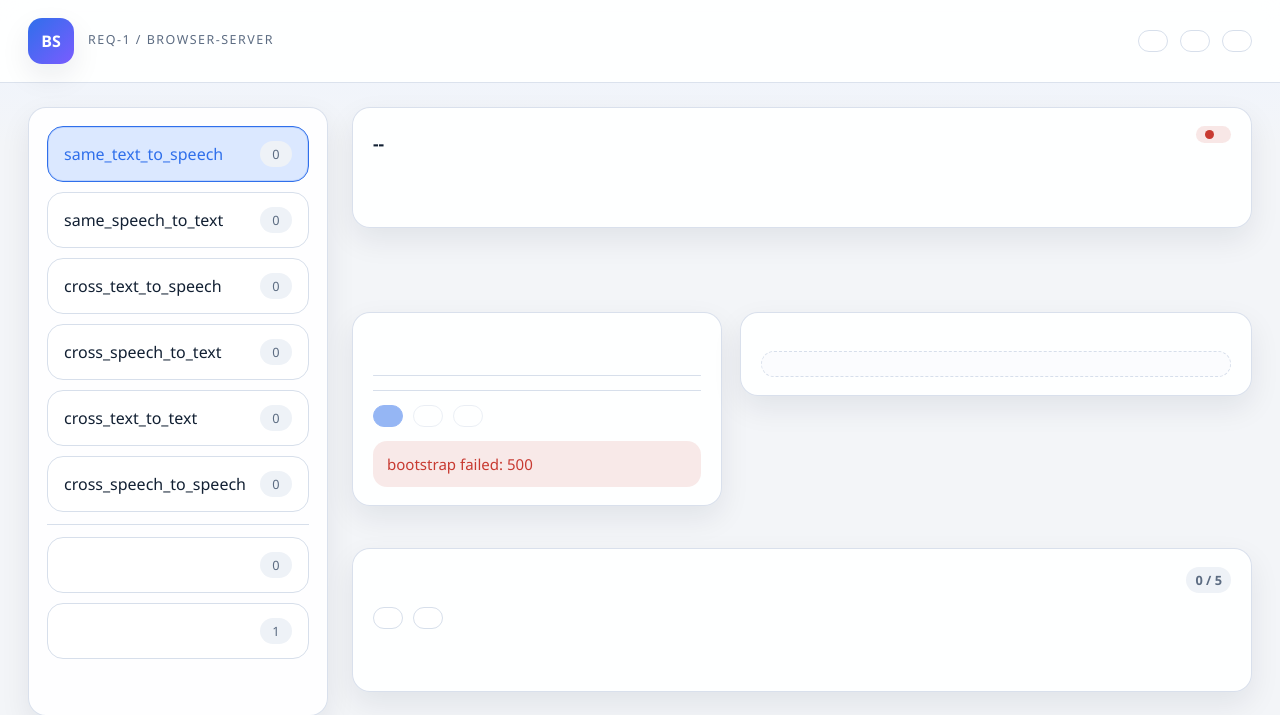
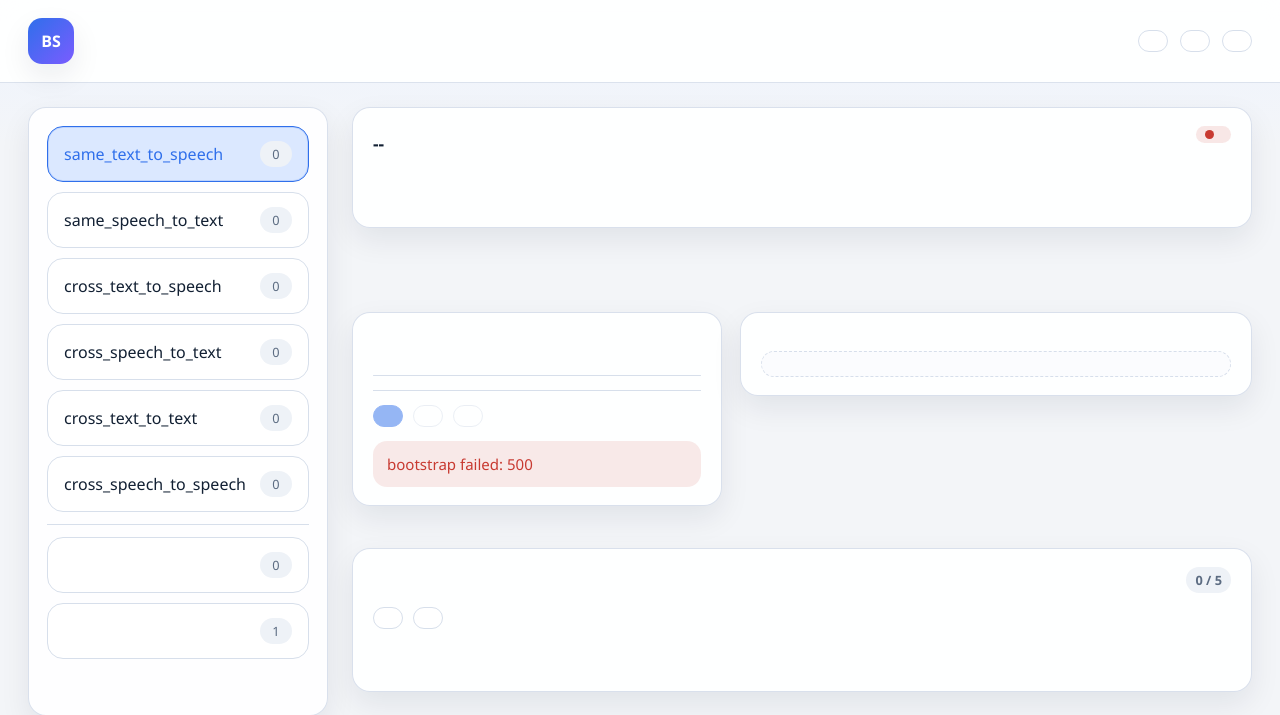
Before and after one commit to btrobot/pi2-web, a Flask app: page / in a window 1280 px wide. Shown: the top 715 px of the page. Run offline with Flask 3, Linux system fonts and the light colour scheme; data that the repository does not hold is empty; parts of the project's set-up code (start-up, migrations or seed data) failed here and were passed over; some libraries are stand-ins or nearby versions.

Commit message:
Remove the header environment tag from the main shell
The top-of-page REQ-1 / Browser-Server label added noise without helping end users operate the product. The header now keeps only the logo block and localized title so the first screen feels cleaner and more product-like.

Constraint: Keep the existing page structure and title wiring intact while removing only the extra display string

Rejected: Hiding the kicker with CSS only | would leave dead markup in the shell and keep unnecessary UI copy around

Confidence: high

Scope-risk: narrow

Reversibility: clean

Directive: Keep header chrome focused on user-facing product identity rather than internal requirement labels

Tested: pytest tests/test_system.py -q

Not-tested: Manual browser visual pass on Pi5 after removing the header kicker

```diff
--- a/api/templates/index.html
+++ b/api/templates/index.html
@@ -87,14 +87,6 @@
 
     .brand-meta { min-width: 0; }
 
-    .brand-kicker {
-      margin: 0 0 4px;
-      font-size: 0.78rem;
-      letter-spacing: 0.12em;
-      text-transform: uppercase;
-      color: var(--text-soft);
-    }
-
     .brand-title {
       margin: 0;
       font-size: clamp(1.15rem, 2vw, 1.5rem);
@@ -698,7 +690,6 @@
       <div class="brand">
         <div class="brand-logo" aria-hidden="true">BS</div>
         <div class="brand-meta">
-          <p class="brand-kicker">REQ-1 / Browser-Server</p>
           <h1 id="header-title" class="brand-title" data-i18n="header.title"></h1>
         </div>
       </div>
```
